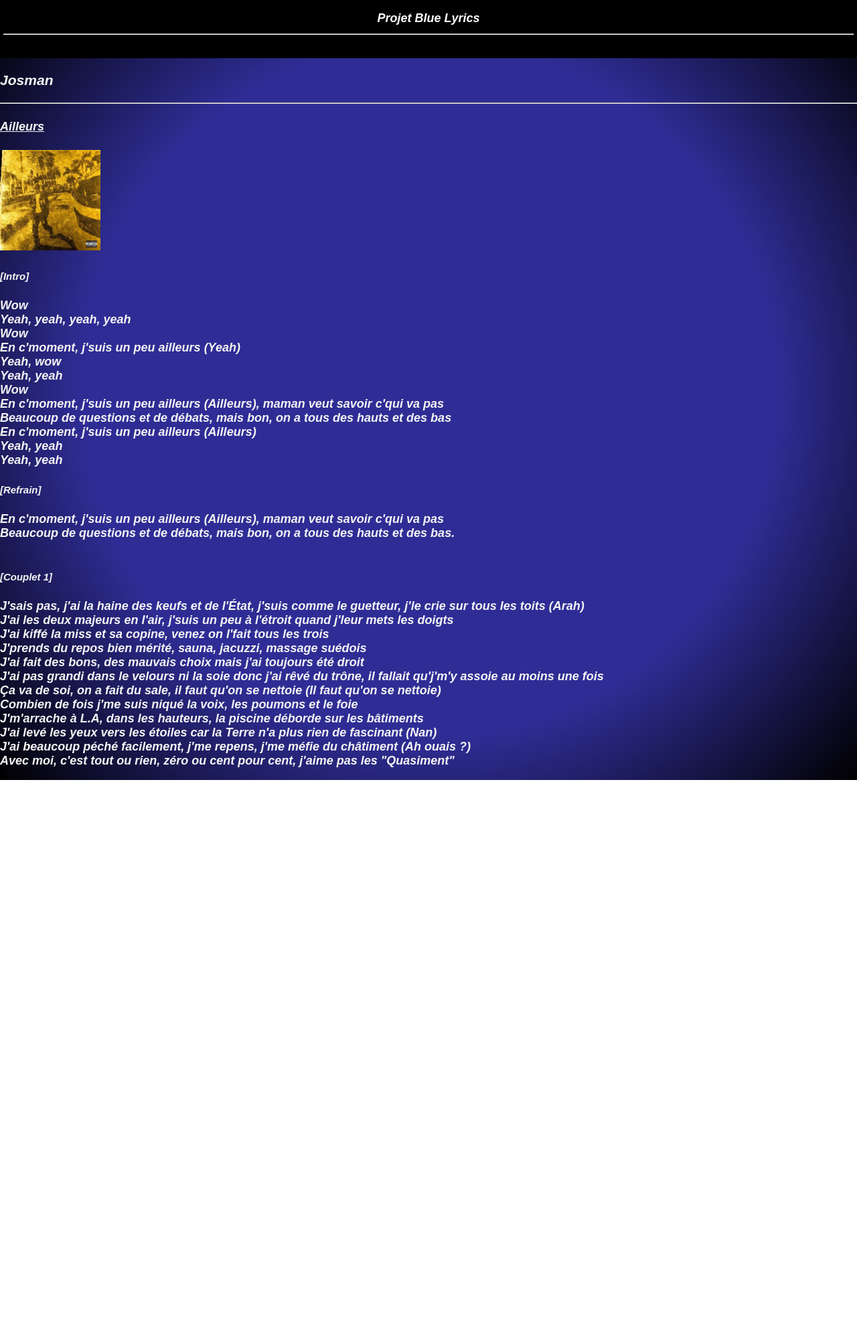
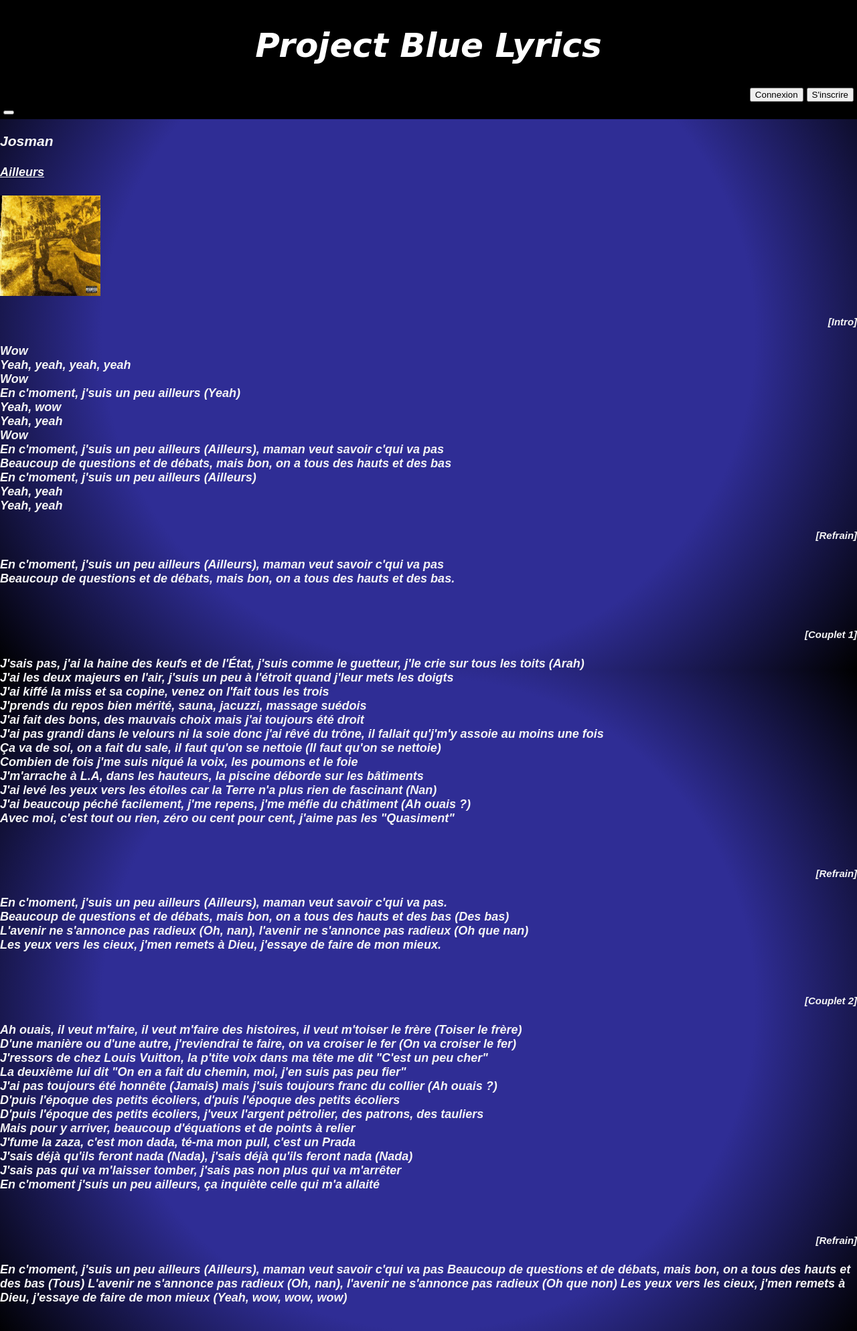
Before and after one commit to lautiste/bluelyricsprojet, a plain HTML site: page index.html in a window 1280 px wide. Shown: the whole page at 67% size. Before the commit the page ends 1165 px from the top, so only its background shows below. Drawn offline with Linux system fonts and the light colour scheme.

Commit message:
Aymerick

```diff
--- a/css/styles.css
+++ b/css/styles.css
@@ -1,12 +1,14 @@
+@font-face{
+  font-family:"toto";
+  src:url(../Polices/2e03506c1c88c8fe6d93b46e611e2353.png)
+
+}
 header{
     font-style: italic;
     font-weight: bolder;
-    font-family: f;
-    text-align:center;
     background-color: black;
     padding: 5px;
     color: white;
-
       }
 
 body{margin: 0px;
@@ -16,23 +18,36 @@ body{margin: 0px;
     font-style: italic;
     font-size: large;
     font-weight: bolder;
-    font-family: Arial, Helvetica, sans-serif;
+    font-family:Arial, Helvetica, sans-serif
      }
 
-h1{ border: 0px transparent red;
+h1{
     font-style: italic;
-    font-size: large;
     font-weight: bolder;
-    font-family: Arial, Helvetica, sans-serif;
+    font-family: 'Rock Salt', cursive;
+    text-align: center;
+    font-size: 50px;
   }
 
+  h2{ text-align: start;
+
+
+  }
+
+  h3{ text-align: start;
+
+
+  }
 br{ border-color: whitesmoke;
-
-}
+    height: 2px;
+  }
 
 
 
-main{
+
+
+main{ height: 80%;
+      max-height: 1000px;
       margin-right: auto;
       margin-left: auto;
       padding: 0px;
@@ -41,3 +56,10 @@ main{
 h4{
     text-decoration: underline;
 }
+
+div{font-weight: 20%;
+  text-align: right;
+  position: relative;
+  top: 0;
+  right: 0;
+   }
--- a/index.html
+++ b/index.html
@@ -1,21 +1,26 @@
 <!DOCTYPE html>
 <html lang="en">
 <head>
-    <title>BlueLyrics </title>
+    <title>Project BlueLyrics </title>
     <link rel="stylesheet" href="css/styles.css">
+
 </head>
 <main>
 <body>
     <header>
-        <h1>Projet Blue Lyrics</h1>
-        <hr><br>
+        <h1>Project Blue Lyrics</h1>
+       <div class="Connexion"><button>Connexion</button>
+        <button>S'inscrire</button></div>
+    <!-- Bouton Profil --> <button></button>
+
+        <br>
     </header>
 
     <h3>Josman</h3>
-    <hr>
+
     <h4>Ailleurs</h4>
     <section>
-    <img src="images/Josman ailleurs.jpg" alt="Photo Album en cours" width="150"></a>
+    <img class="Jos" src="images/Josman ailleurs.jpg" alt="Photo Album en cours" width="150"></a>
     </section>
 
     <div Intro> <h5>[Intro]</h5> </div>
@@ -35,12 +40,15 @@
         Yeah, yeah <br>
     </p>
 
+
     <div refrain> <h5>[Refrain]</h5> </div>
 
 
-        En c'moment, j'suis un peu ailleurs (Ailleurs), maman veut savoir c'qui va pas <br>
+       <p> En c'moment, j'suis un peu ailleurs (Ailleurs), maman veut savoir c'qui va pas <br>
         Beaucoup de questions et de débats, mais bon, on a tous dеs hauts et des bas. <br>
-<br>
+       </p>
+
+       <br>
 
     <div Couplet1><h5>[Couplet 1]</h5></div>
 
@@ -58,6 +66,46 @@
         Avec moi, c'est tout ou rien, zéro ou cent pour cent, j'aime pas les "Quasiment" <br>
     </p>
 
+    <br>
+    <div refrain> <h5>[Refrain]</h5> </div>
+
+    <p>En c'moment, j'suis un peu ailleurs (Ailleurs), maman veut savoir c'qui va pas. <br>
+    Beaucoup de questions et de débats, mais bon, on a tous des hauts et des bas (Des bas) <br>
+    L'avenir ne s'annonce pas radieux (Oh, nan), l'avenir ne s'annonce pas radieux (Oh que nan) <br>
+    Les yeux vers les cieux, j'men remets à Dieu, j'essaye de faire de mon mieux. <br>
+    </p>
+
+    <br>
+
+    <div Couplet2><h5>[Couplet 2]</h5></div>
+
+    <p>Ah ouais, il veut m'faire, il veut m'faire des histoires, il veut m'toiser le frère (Toiser le frère) <br>
+        D'une manière ou d'une autre, j'reviendrai te faire, on va croiser le fer (On va croiser le fer) <br>
+        J'ressors de chez Louis Vuitton, la p'tite voix dans ma tête me dit "C'est un peu cher" <br>
+        La deuxième lui dit "On en a fait du chemin, moi, j'en suis pas peu fier" <br>
+        J'ai pas toujours été honnête (Jamais) mais j'suis toujours franc du collier (Ah ouais ?) <br>
+        D'puis l'époque des petits écoliers, d'puis l'époque des petits écoliers <br>
+        D'puis l'époque des petits écoliers, j'veux l'argent pétrolier, des patrons, des tauliers <br>
+        Mais pour y arriver, beaucoup d'équations et de points à relier <br>
+        J'fume la zaza, c'est mon dada, té-ma mon pull, c'est un Prada <br>
+        J'sais déjà qu'ils feront nada (Nada), j'sais déjà qu'ils feront nada (Nada) <br>
+        J'sais pas qui va m'laisser tomber, j'sais pas non plus qui va m'arrêter <br>
+        En c'moment j'suis un peu ailleurs, ça inquiète celle qui m'a allaité <br>
+    </p>
+
+    <br>
+
+    <div refrain> <h5>[Refrain]</h5> </div>
+
+   <p> En c'moment, j'suis un peu ailleurs (Ailleurs), maman veut savoir c'qui va pas
+Beaucoup de questions et de débats, mais bon, on a tous des hauts et des bas (Tous)
+L'avenir ne s'annonce pas radieux (Oh, nan), l'avenir ne s'annonce pas radieux (Oh que non)
+Les yeux vers les cieux, j'men remets à Dieu, j'essaye de faire de mon mieux (Yeah, wow, wow, wow)
+   </p>
+
+   <br>
+
+
 
 
 <footer></footer>
```
Also changed, not shown: Polices/2e03506c1c88c8fe6d93b46e611e2353.png (added).
